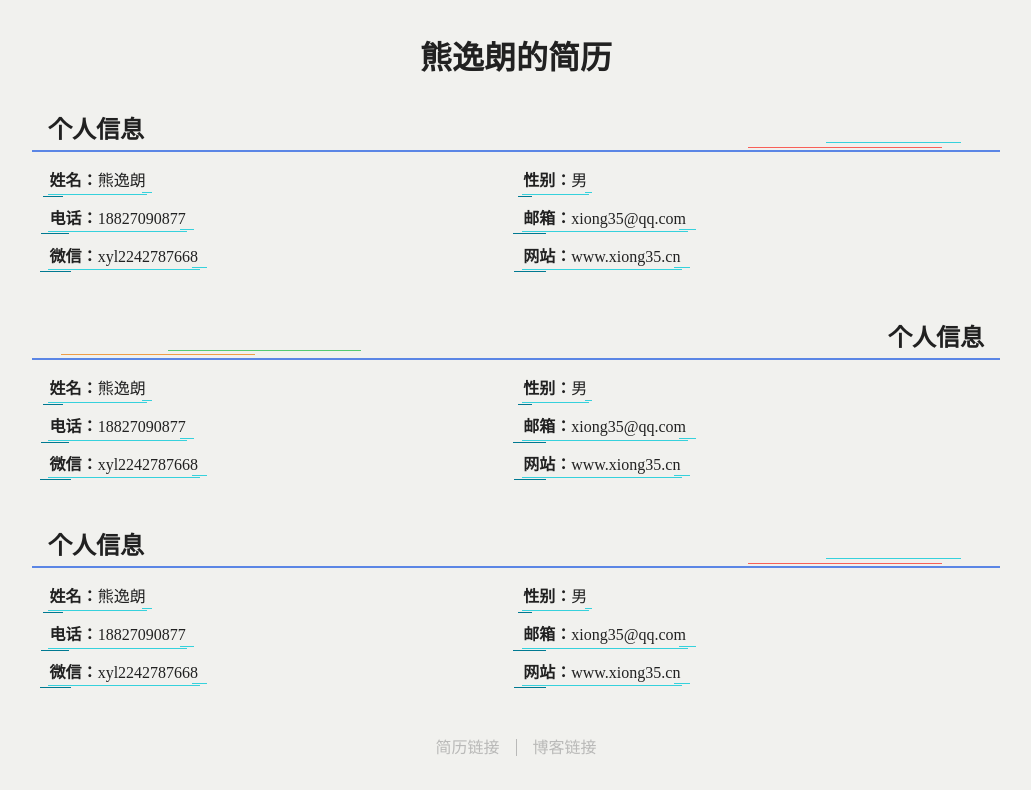
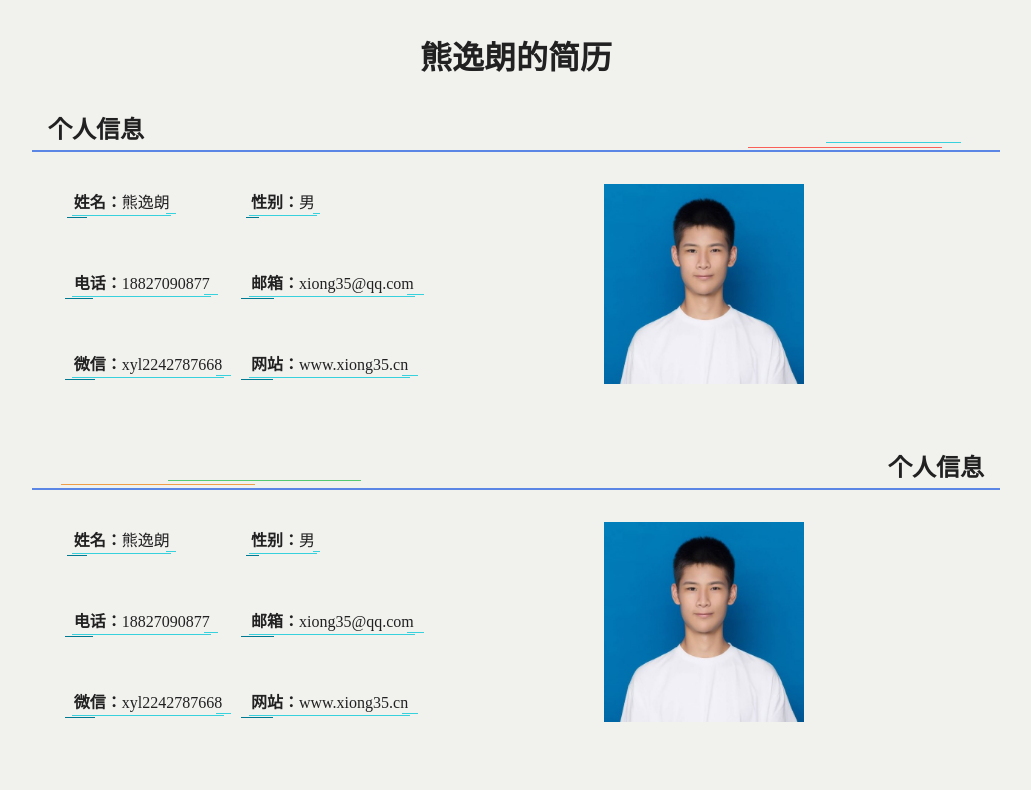
Before and after one commit to xiong35/resume, a React (Create React App) app: page / in a window 1280 px wide. Shown: the top 790 px of the page, without its empty margins (124-1155 px from the left). Built offline with nearby package versions, Linux system fonts and the light colour scheme.

Commit message:
finish info part

```diff
--- a/src/parts/Info/index.jsx
+++ b/src/parts/Info/index.jsx
@@ -22,10 +22,22 @@ class index extends Component {
             个人信息
           </span>
         </h2>
-        <div className="items">
-          {Object.keys(infoMap).map((key) => (
-            <InfoItem key={key} name={key} value={infoMap[key]} />
-          ))}
+        <div className="info-main">
+          <div className="items">
+            {Object.keys(infoMap).map((key) => (
+              <InfoItem
+                key={key}
+                name={key}
+                value={infoMap[key]}
+              />
+            ))}
+          </div>
+          <div className="photo-holder">
+            <img
+              className="photo"
+              src={require("../../static/image/photo.jpg").default}
+            ></img>
+          </div>
         </div>
       </section>
     );
--- a/src/parts/Info/index.scss
+++ b/src/parts/Info/index.scss
@@ -1,6 +1,13 @@
 @import "../../static/vars.scss";
 
 .info {
+  .info-main {
+    display: flex;
+    max-width: 95%;
+    margin: auto;
+    @media (max-width: 450px) {
+      flex-direction: column-reverse;
+    }
     .items {
       padding: 1rem;
       display: grid;
@@ -8,8 +15,20 @@
       justify-items: left;
       align-items: center;
       gap: 0.7rem;
-    @media (max-width: 450px) {
+      @media (max-width: 750px) {
         grid-template-columns: 1fr;
       }
     }
+    .photo-holder {
+      padding: 2rem 0;
+      flex: 1;
+      align-items: center;
+      justify-content: center;
+      .photo {
+        display: block;
+        width: 200px;
+        margin: auto;
       }
+    }
+  }
+}
```
Also changed, not shown: src/static/image/photo.jpg (added). Lines whose indentation alone changed are shown as unchanged.
